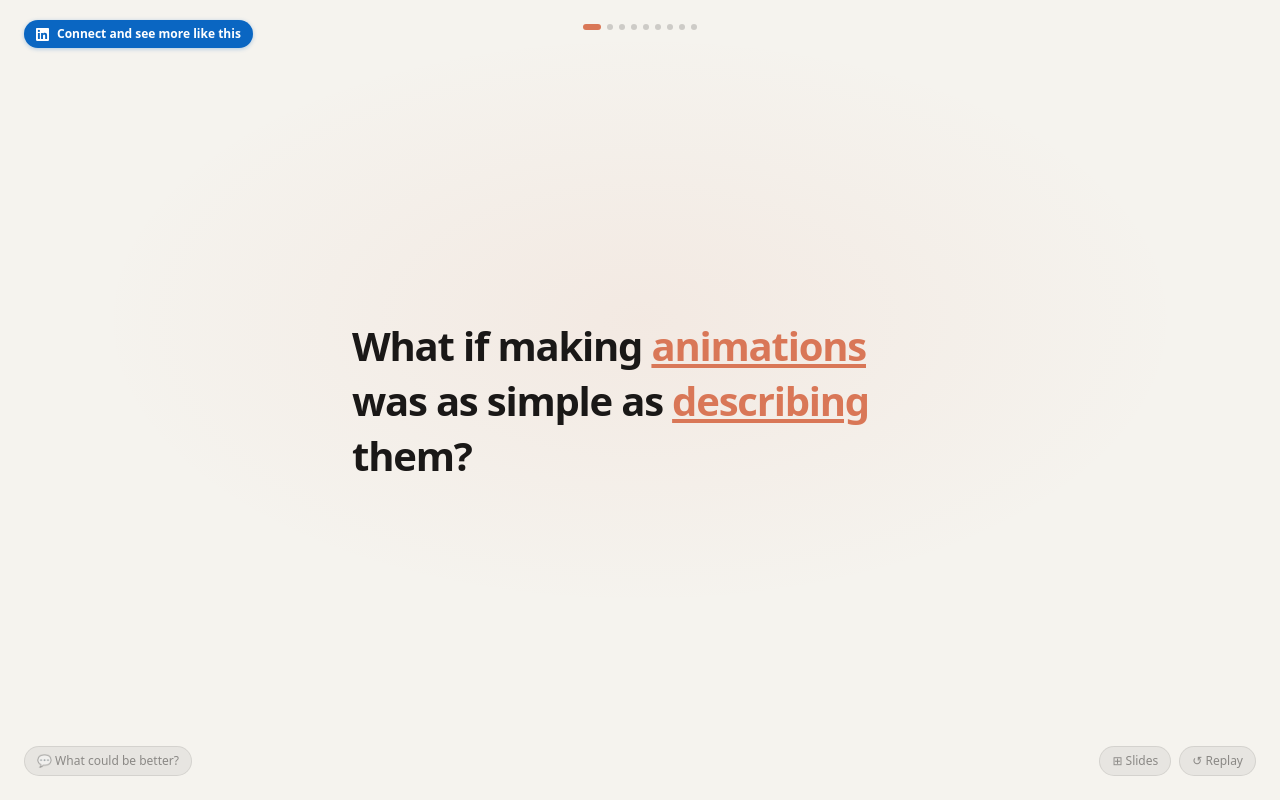
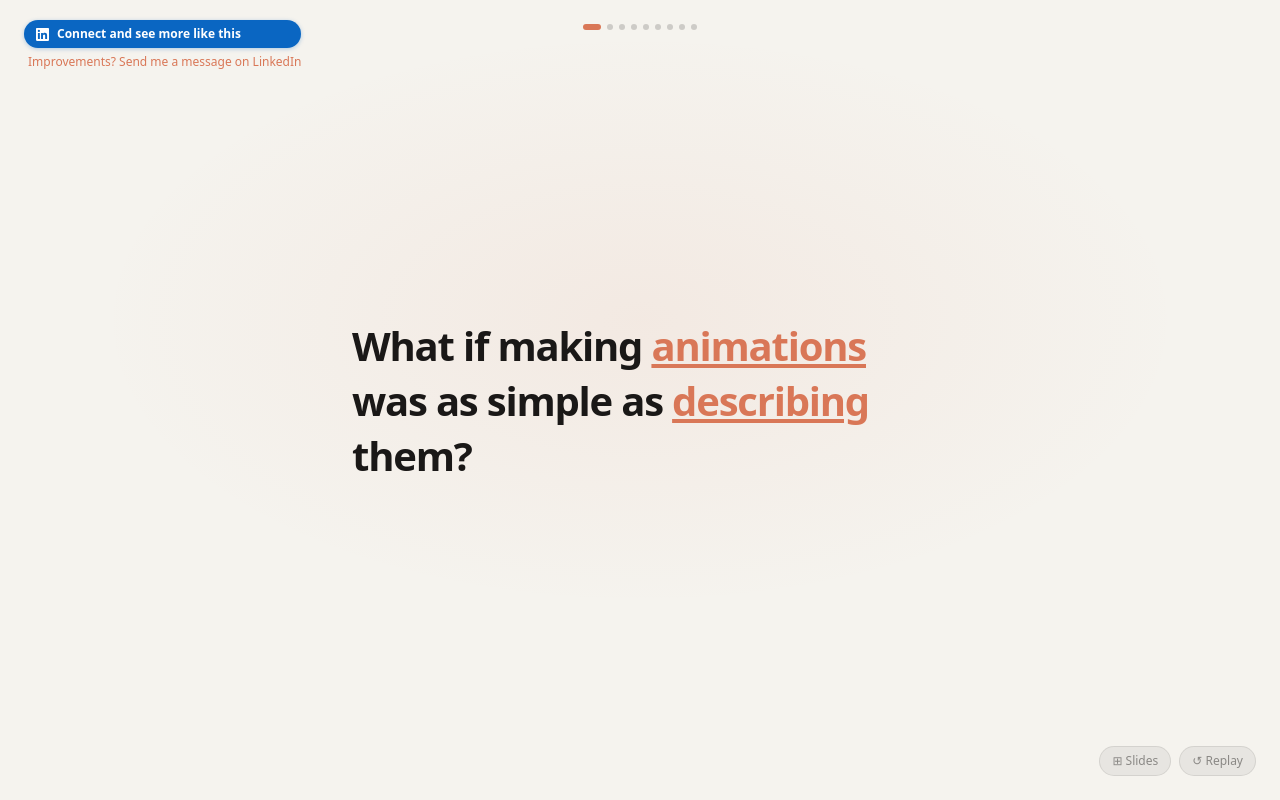
Before and after one commit to TomTeurlings1106/animation-by-describing, a Next.js app: page /animation in a window 1280 px wide. Built offline with nearby package versions, Linux system fonts and the light colour scheme.

Commit message:
[INIT] Simplify feedback to coral subtitle link below LinkedIn button

```diff
--- a/src/app/animation/page.tsx
+++ b/src/app/animation/page.tsx
@@ -704,9 +704,6 @@ export default function VideoAnimationStoryPage() {
 	const [phase, setPhase] = useState<Phase>("hook")
 	const [loopKey, setLoopKey] = useState(0)
 	const [mode, setMode] = useState<"loop" | "slides">("loop")
-	const [feedbackOpen, setFeedbackOpen] = useState(false)
-	const [feedbackText, setFeedbackText] = useState("")
-	const [feedbackSent, setFeedbackSent] = useState(false)
 
 	useEffect(() => {
 		const html = document.documentElement
@@ -827,7 +824,7 @@ export default function VideoAnimationStoryPage() {
 			/>
 
 			{/* LinkedIn CTA */}
-			<div className='absolute top-5 left-6 z-20'>
+			<div className='absolute top-5 left-6 z-20 flex flex-col gap-1.5'>
 				<a
 					href='https://www.linkedin.com/in/tom-teurlings-ab791317b/'
 					target='_blank'
@@ -842,6 +839,14 @@ export default function VideoAnimationStoryPage() {
 						<path d='M20.447 20.452h-3.554v-5.569c0-1.328-.027-3.037-1.852-3.037-1.853 0-2.136 1.445-2.136 2.939v5.667H9.351V9h3.414v1.561h.046c.477-.9 1.637-1.85 3.37-1.85 3.601 0 4.267 2.37 4.267 5.455v6.286zM5.337 7.433a2.062 2.062 0 0 1-2.063-2.065 2.064 2.064 0 1 1 2.063 2.065zm1.782 13.019H3.555V9h3.564v11.452zM22.225 0H1.771C.792 0 0 .774 0 1.729v20.542C0 23.227.792 24 1.771 24h20.451C23.2 24 24 23.227 24 22.271V1.729C24 .774 23.2 0 22.222 0h.003z'/>
 					</svg>
 					Connect and see more like this
+				</a>
+				<a
+					href='https://www.linkedin.com/in/tom-teurlings-ab791317b/'
+					target='_blank'
+					rel='noopener noreferrer'
+					className='pl-1 text-xs transition-opacity hover:opacity-70'
+					style={{ color: CORAL }}>
+					Improvements? Send me a message on LinkedIn
 				</a>
 			</div>
 
@@ -892,79 +897,6 @@ export default function VideoAnimationStoryPage() {
 				)}
 			</AnimatePresence>
 
-			{/* Feedback widget */}
-			<div className='absolute bottom-6 left-6 z-20'>
-				<AnimatePresence mode='wait'>
-					{feedbackSent ? (
-						<m.p
-							key='sent'
-							initial={{ opacity: 0, y: 4 }}
-							animate={{ opacity: 1, y: 0 }}
-							exit={{ opacity: 0 }}
-							className='text-xs font-medium'
-							style={{ color: CORAL }}>
-							Copied! Paste it in the LinkedIn message ↗
-						</m.p>
-					) : feedbackOpen ? (
-						<m.div
-							key='form'
-							initial={{ opacity: 0, y: 8 }}
-							animate={{ opacity: 1, y: 0 }}
-							exit={{ opacity: 0, y: 4 }}
-							transition={{ duration: 0.25, ease: [0.16, 1, 0.3, 1] }}
-							className='flex flex-col gap-2'
-							style={{ width: 260 }}>
-							<textarea
-								autoFocus
-								placeholder='What could be better?'
-								value={feedbackText}
-								onChange={(e) => setFeedbackText(e.target.value)}
-								rows={3}
-								className='w-full resize-none rounded-xl px-3 py-2.5 text-xs leading-relaxed outline-none'
-								style={{
-									background: "rgba(26,24,23,0.06)",
-									border: "1px solid rgba(26,24,23,0.12)",
-									color: CHARCOAL,
-									fontFamily: "inherit"
-								}}
-							/>
-							<div className='flex items-center gap-2'>
-								<button
-									onClick={() => {
-										if (!feedbackText.trim()) return
-										navigator.clipboard.writeText(feedbackText).catch(() => {})
-										window.open("https://www.linkedin.com/in/tom-teurlings-ab791317b/", "_blank")
-										setFeedbackSent(true)
-										setFeedbackText("")
-										setTimeout(() => { setFeedbackSent(false); setFeedbackOpen(false) }, 4000)
-									}}
-									className='flex-1 rounded-full py-1.5 text-xs font-semibold transition-opacity hover:opacity-80'
-									style={{ background: "#0A66C2", color: "white" }}>
-									Send on LinkedIn
-								</button>
-								<button
-									onClick={() => { setFeedbackOpen(false); setFeedbackText("") }}
-									className='rounded-full px-3 py-1.5 text-xs font-medium transition-opacity hover:opacity-60'
-									style={{ background: "rgba(26,24,23,0.06)", color: MUTED, border: "1px solid rgba(26,24,23,0.09)" }}>
-									Cancel
-								</button>
-							</div>
-						</m.div>
-					) : (
-						<m.button
-							key='trigger'
-							initial={{ opacity: 0 }}
-							animate={{ opacity: 1 }}
-							exit={{ opacity: 0 }}
-							onClick={() => setFeedbackOpen(true)}
-							className='rounded-full px-3 py-1.5 text-xs font-medium transition-opacity hover:opacity-60'
-							style={{ background: "rgba(26,24,23,0.06)", color: MUTED, border: "1px solid rgba(26,24,23,0.09)" }}>
-							💬 What could be better?
-						</m.button>
-					)}
-				</AnimatePresence>
-			</div>
-
 			{/* Controls: Mode toggle + Replay */}
 			<div className='absolute bottom-6 right-6 z-20 flex items-center gap-2'>
 				<button
```
